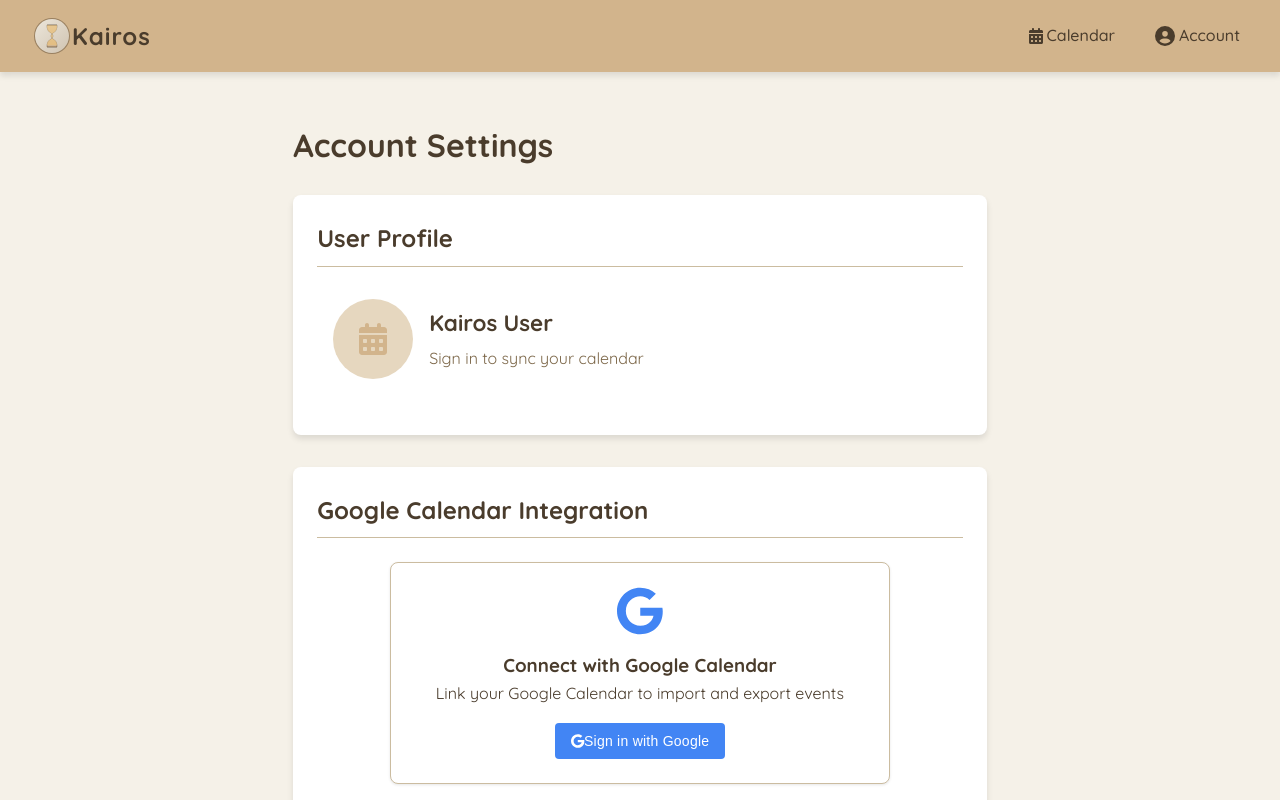
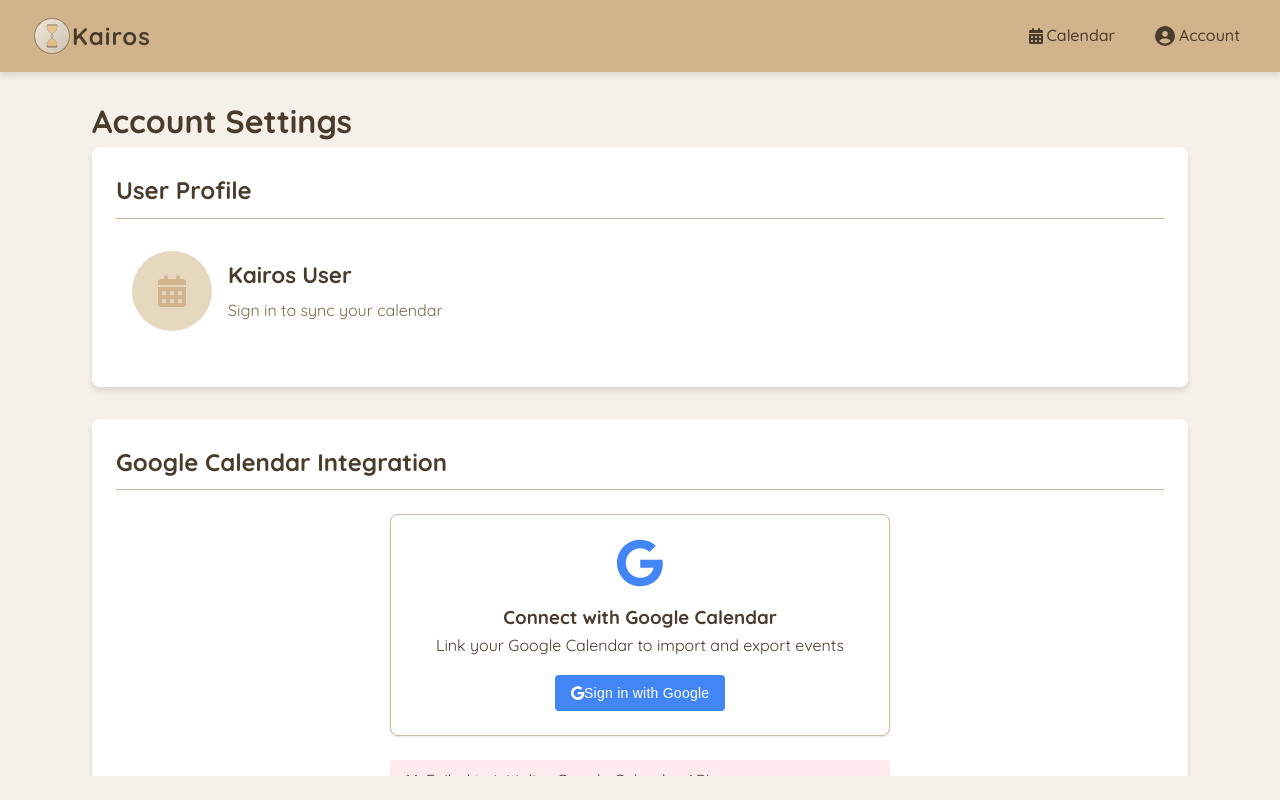
Before and after one commit to kayzeth/kairos-public-project, a React (Create React App) app: page /account in a window 1280 px wide. Built offline with nearby package versions, Linux system fonts and the light colour scheme.

Commit message:
fix calendar sync

```diff
--- a/src/components/Account.js
+++ b/src/components/Account.js
@@ -1,7 +1,7 @@
 import React, { useState, useEffect } from 'react';
 import { FontAwesomeIcon } from '@fortawesome/react-fontawesome';
 import { faGoogle } from '@fortawesome/free-brands-svg-icons';
-import { faFileImport, faFileExport, faSync, faCheck, faTimes, faCalendarAlt } from '@fortawesome/free-solid-svg-icons';
+import { faSync, faCheck, faTimes, faCalendarAlt } from '@fortawesome/free-solid-svg-icons';
 import googleCalendarService from '../services/googleCalendarService';
 import { isConfigured } from '../config/googleCalendarConfig';
 
@@ -90,92 +90,6 @@
       setSyncStatus({
         status: 'error',
         message: 'Failed to sign out from Google. Please try again.'
-      });
-    }
-  };
-
-  // Import events from Google Calendar
-  const importFromGoogleCalendar = async () => {
-    if (!isSignedIn) {
-      handleSignIn();
-      return;
-    }
-
-    setSyncStatus({ status: 'loading', message: 'Importing events from Google Calendar...' });
-
-    try {
-      // Get events from Google Calendar (last 30 days to next 30 days)
-      const now = new Date();
-      const oneMonthAgo = new Date(now.getFullYear(), now.getMonth() - 1, now.getDate());
-      const oneMonthFromNow = new Date(now.getFullYear(), now.getMonth() + 1, now.getDate());
-
-      const events = await googleCalendarService.importEvents(oneMonthAgo, oneMonthFromNow);
-
-      // Process and store the events (you would need to implement this part)
-      // This is a placeholder for where you would store the events in your app's state
-      console.log('Imported events:', events);
-
-      // For demonstration purposes, we'll just set a success message
-      setSyncStatus({
-        status: 'success',
-        message: `Successfully imported ${events.length} events from Google Calendar`
-      });
-
-      setTimeout(() => {
-        setSyncStatus({ status: 'idle', message: '' });
-      }, 5000);
-
-    } catch (error) {
-      console.error('Error importing events from Google Calendar:', error);
-      setSyncStatus({
-        status: 'error',
-        message: 'Failed to import events from Google Calendar'
-      });
-    }
-  };
-
-  // Export events to Google Calendar
-  const exportToGoogleCalendar = async () => {
-    if (!isSignedIn) {
-      handleSignIn();
-      return;
-    }
-
-    setSyncStatus({ status: 'loading', message: 'Exporting events to Google Calendar...' });
-
-    try {
-      // This is a placeholder for where you would get events from your app's state
-      // For demonstration purposes, we'll create a sample event
-      const tomorrow = new Date();
-      tomorrow.setDate(tomorrow.getDate() + 1);
-
-      const event = {
-        title: 'Kairos Test Event',
-        description: 'A test event created by Kairos Calendar App',
-        location: 'Online',
-        start: tomorrow.toISOString(),
-        end: new Date(tomorrow.getTime() + 60 * 60 * 1000).toISOString(), // 1 hour later
-        allDay: false,
-        color: '#d2b48c'
-      };
-
-      const result = await googleCalendarService.exportEvent(event);
-
-      console.log('Event created:', result.htmlLink);
-      setSyncStatus({
-        status: 'success',
-        message: 'Successfully exported event to Google Calendar'
-      });
-
-      setTimeout(() => {
-        setSyncStatus({ status: 'idle', message: '' });
-      }, 5000);
-
-    } catch (error) {
-      console.error('Error exporting events to Google Calendar:', error);
-      setSyncStatus({
-        status: 'error',
-        message: 'Failed to export events to Google Calendar'
       });
     }
   };
@@ -317,18 +231,6 @@
 
                 <div className="google-actions">
                   <button
-                    className="button button-secondary"
-                    onClick={importFromGoogleCalendar}
-                  >
-                    <FontAwesomeIcon icon={faFileImport} /> Import Events
-                  </button>
-                  <button
-                    className="button button-secondary"
-                    onClick={exportToGoogleCalendar}
-                  >
-                    <FontAwesomeIcon icon={faFileExport} /> Export Events
-                  </button>
-                  <button
                     className="button button-primary"
                     onClick={syncWithGoogleCalendar}
                   >
--- a/src/components/Calendar.js
+++ b/src/components/Calendar.js
@@ -16,7 +16,7 @@
   const [selectedEvent, setSelectedEvent] = useState(null);
   const [selectedDate, setSelectedDate] = useState(new Date());
   const [isGoogleCalendarConnected, setIsGoogleCalendarConnected] = useState(false);
-  const [setSyncStatus] = useState({ status: 'idle', message: '' });
+  const [syncStatus, setSyncStatus] = useState({ status: 'idle', message: '' });
 
   const nextHandler = () => {
     if (view === 'month') {
--- a/src/styles/Account.css
+++ b/src/styles/Account.css
@@ -1,13 +1,42 @@
 .account-container {
-  max-width: 900px;
-  margin: 0 auto;
-  padding: var(--spacing-lg);
+  height: calc(100vh - 100px); /* Adjust based on your header/navigation height */
+  overflow-y: hidden;
+  padding: 0px 20px 20px 20px;
+  position: relative;
+  scrollbar-gutter: stable both-edges;
+}
+
+.account-container:hover {
+  overflow-y: auto;
+}
+
+.account-container::-webkit-scrollbar {
+  width: 8px;
+}
+
+.account-container::-webkit-scrollbar-track {
+  background: #f1f1f1;
+}
+
+.account-container::-webkit-scrollbar-thumb {
+  background: #888;
+  border-radius: 4px;
+}
+
+.account-container::-webkit-scrollbar-thumb:hover {
+  background: #555;
 }
 
 .account-title {
   font-size: 2rem;
   margin-bottom: var(--spacing-lg);
   color: var(--text-dark);
+  position: sticky;
+  top: 0;
+  z-index: 1;
+  background-color: var(--background-color);
+  margin: -20px -20px 20px -20px; /* Negative margin to cover container padding */
+  padding-left: 20px; /* Restore left padding */
 }
 
 .account-section {
--- a/src/styles/App.css
+++ b/src/styles/App.css
@@ -107,6 +107,7 @@
   display: flex;
   flex-direction: column;
   flex: 1;
+  height: 100%;
 }
 
 .calendar-header {
@@ -209,7 +210,10 @@
 .calendar-grid {
   display: grid;
   grid-template-columns: repeat(7, 1fr);
+  grid-template-rows: repeat(auto-fit, 1fr);
   border-bottom: 1px solid var(--border-color);
+  flex: 1; /* Each grid will take equal space */
+  min-height: 0; /* Important for flex children to shrink properly */
 }
 
 .calendar-day-names {
```
Also changed, not shown: 2 other files (tests, documents, lock files or other folders).
